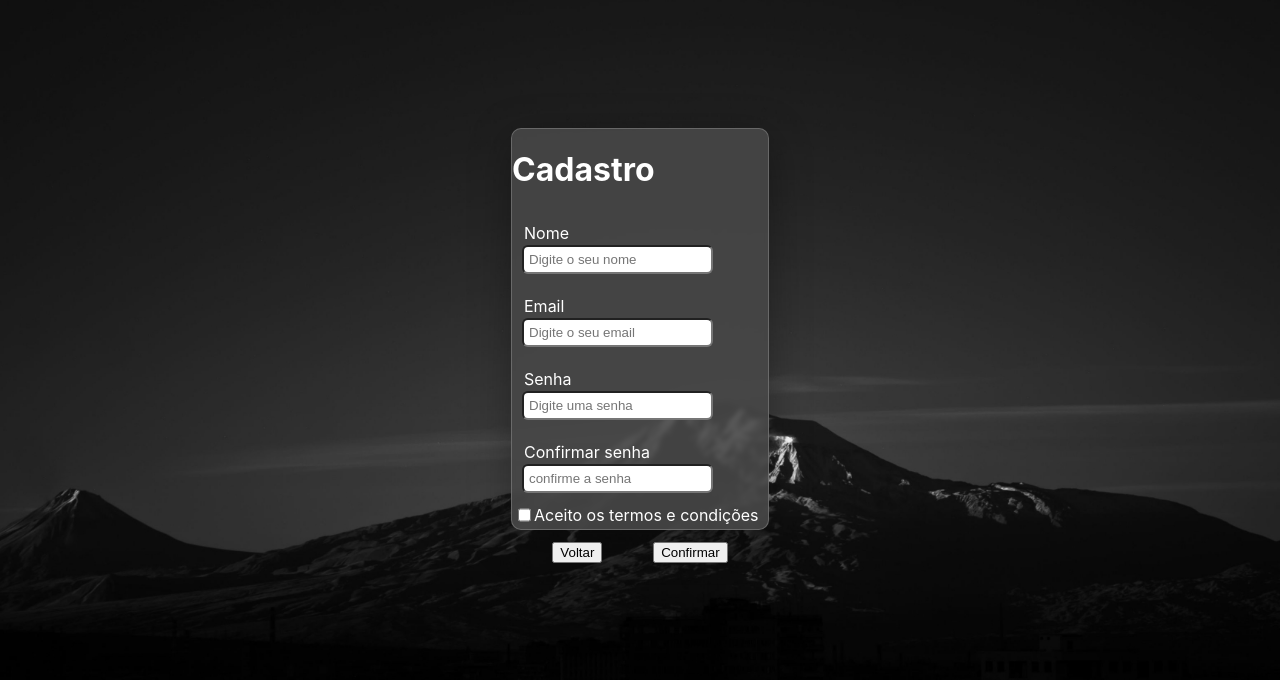
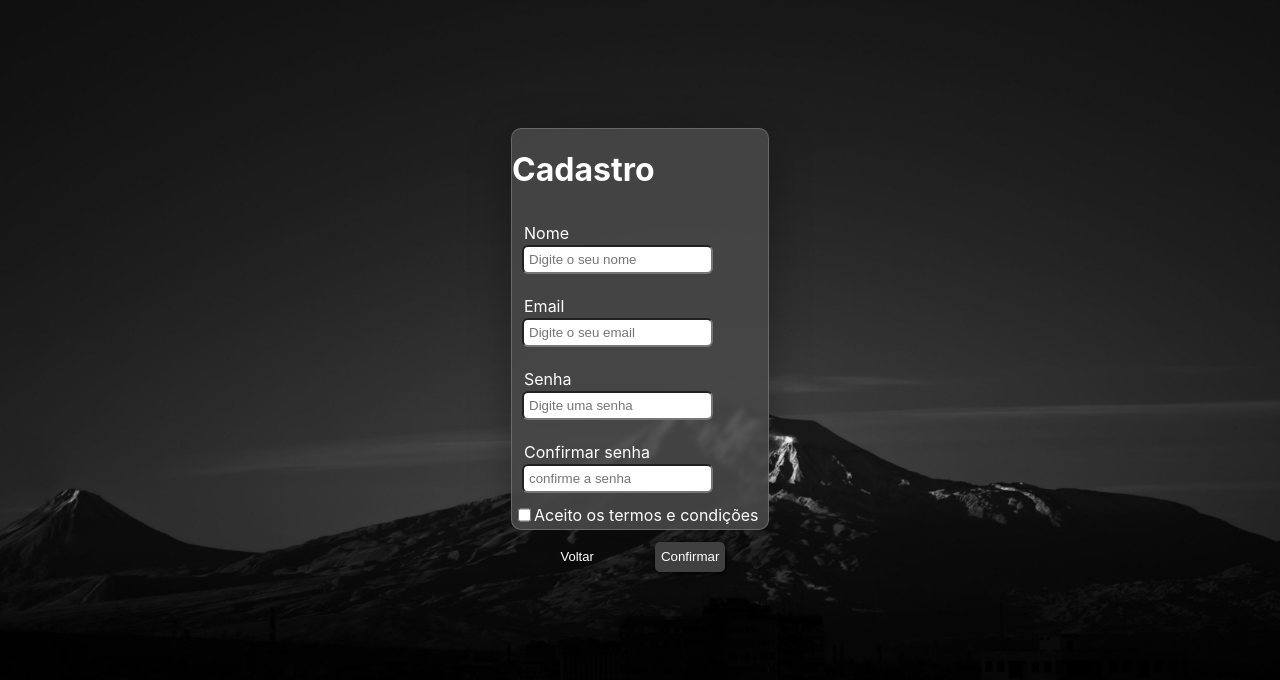
Before and after one commit to Levss30/todo-app-react-frontend, a React (Create React App) app: page /register in a window 1280 px wide. Shown: the top 680 px of the page. Built offline with nearby package versions, Linux system fonts and the light colour scheme.

Commit message:
Feat ButtonsCss

```diff
--- a/src/Components/cadastro-page/CadastroPage.css
+++ b/src/Components/cadastro-page/CadastroPage.css
@@ -45,4 +45,28 @@
     display: flex;
     padding: 15px;
     justify-content: space-around;
+    align-items: center;
 }
+
+.confirmBtn{
+    height: 30px;
+    align-items: center;
+    color: white;
+    background-color: #414040;
+    border-radius: 5px;
+    border: none;
+    box-shadow: 1px 1px 5px black;
+    cursor: pointer;
+    display: flex;
+}
+
+.voltarBtn{
+    height: 30px;
+    border: none;
+    background: none;
+    color: white;
+    cursor: pointer;
+    justify-content: center;
+    align-items: center;
+    font-size: small;
+}
```
